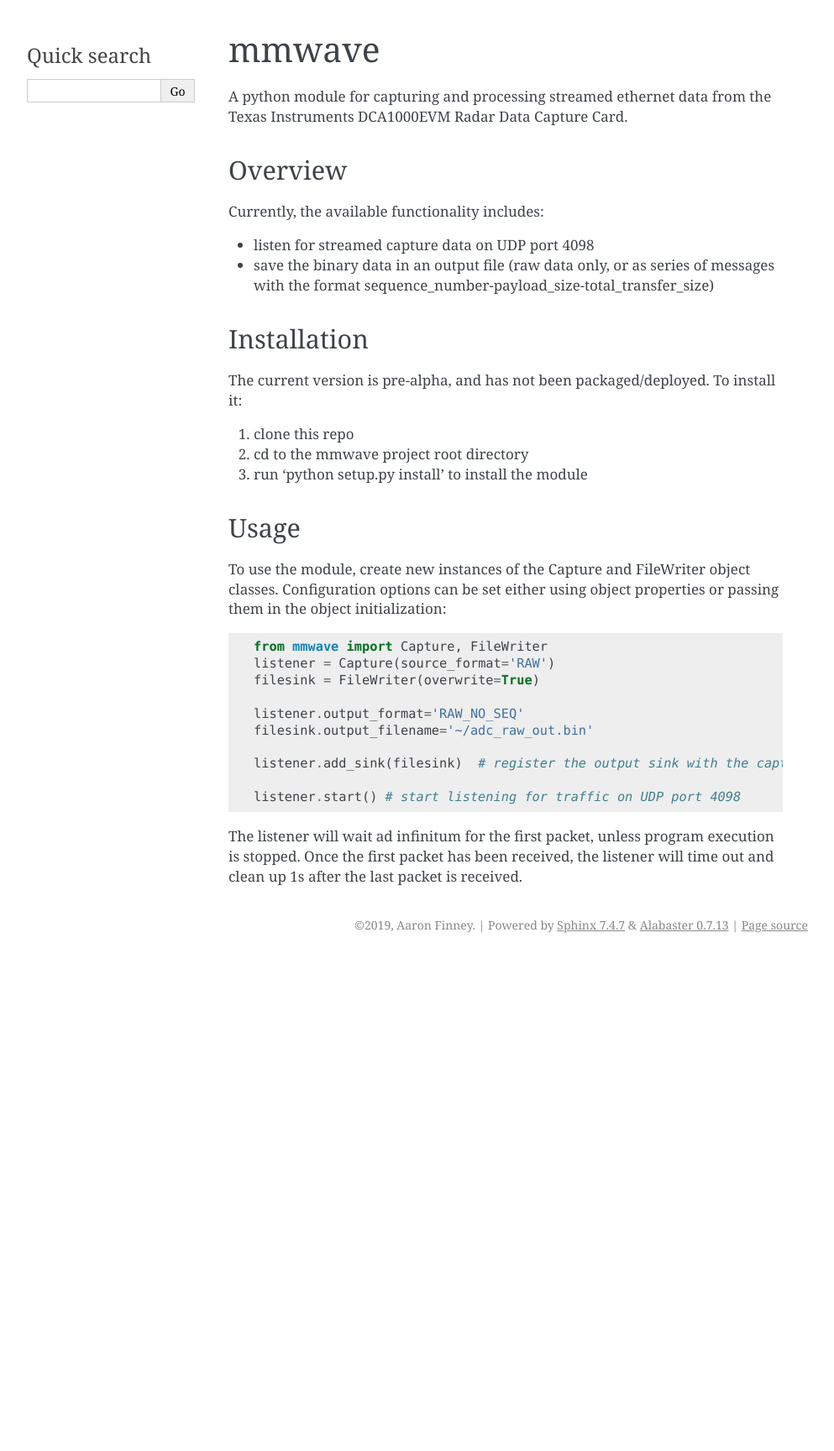
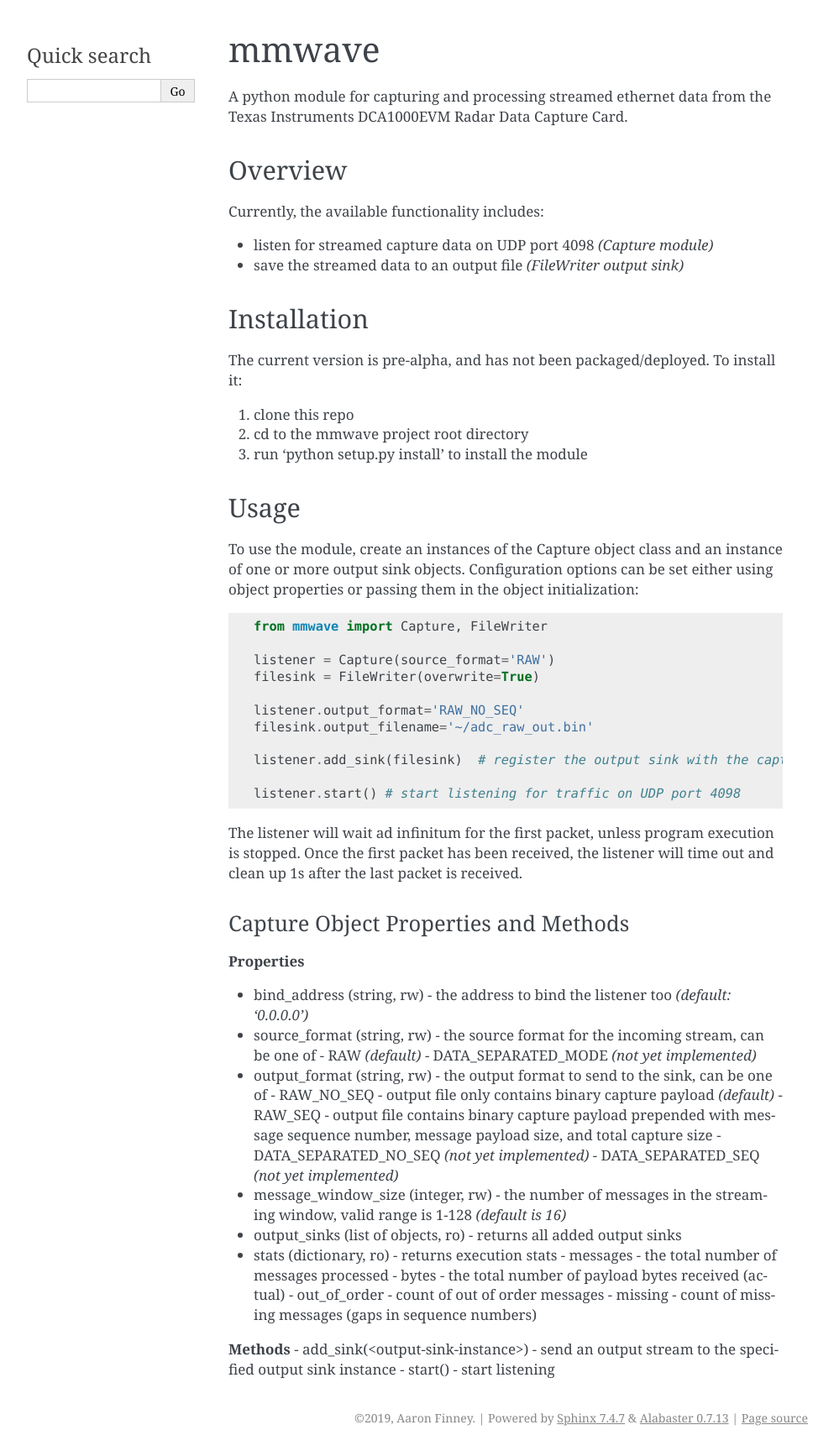
Before and after one commit to bitsforbrains/mmwave, a Sphinx documentation site: the page built from docs/index.rst, in a window 1280 px wide. Shown: the whole page at 84% size, without its empty margins (148-1141 px from the left). Built offline with Sphinx 7.4.7, drawn with Linux system fonts in a browser that asks for light colours; before the commit the page ends 1141 px from its top, so only the background shows below that.

Commit message:
small doc update

```diff
--- a/docs/index.rst
+++ b/docs/index.rst
@@ -9,8 +9,9 @@ Overview
 --------
 Currently, the available functionality includes:
 
-* listen for streamed capture data on UDP port 4098
-* save the binary data in an output file (raw data only, or as series of messages with the format sequence_number-payload_size-total_transfer_size)
+- listen for streamed capture data on UDP port 4098 *(Capture module)*
+- save the streamed data to an output file *(FileWriter output sink)*
+
 
 
 Installation
@@ -26,11 +27,12 @@ The current version is pre-alpha, and has not been packaged/deployed. To install
 Usage
 -----
 
-To use the module, create new instances of the Capture and FileWriter object classes. Configuration options can be set either using object properties or passing them in the object initialization:
+To use the module, create an instances of the Capture object class and an instance of one or more output sink objects. Configuration options can be set either using object properties or passing them in the object initialization:
 
 .. code-block:: python
 
     from mmwave import Capture, FileWriter
+
     listener = Capture(source_format='RAW')
     filesink = FileWriter(overwrite=True)
 
@@ -42,3 +44,30 @@ To use the module, create new instances of the Capture and FileWriter object cla
     listener.start() # start listening for traffic on UDP port 4098
 
 The listener will wait ad infinitum for the first packet, unless program execution is stopped. Once the first packet has been received, the listener will time out and clean up 1s after the last packet is received.
+
+
+Capture Object Properties and Methods
+~~~~~~~~~~~~~~~~~~~~~~~~~~~~~~~~~~~~~
+
+**Properties**
+
+- bind_address (string, rw) - the address to bind the listener too *(default: '0.0.0.0')*
+- source_format (string, rw) - the source format for the incoming stream, can be one of
+  - RAW *(default)*
+  - DATA_SEPARATED_MODE *(not yet implemented)*
+- output_format (string, rw) - the output format to send to the sink, can be one of
+  - RAW_NO_SEQ - output file only contains binary capture payload *(default)*
+  - RAW_SEQ - output file contains binary capture payload prepended with message sequence number, message payload size, and total capture size
+  - DATA_SEPARATED_NO_SEQ *(not yet implemented)*
+  - DATA_SEPARATED_SEQ *(not yet implemented)*
+- message_window_size (integer, rw) - the number of messages in the streaming window, valid range is 1-128 *(default is 16)*
+- output_sinks (list of objects, ro) - returns all added output sinks
+- stats (dictionary, ro) - returns execution stats
+  - messages - the total number of messages processed
+  - bytes - the total number of payload bytes received (actual)
+  - out_of_order - count of out of order messages
+  - missing - count of missing messages (gaps in sequence numbers)
+
+**Methods**
+- add_sink(<output-sink-instance>) - send an output stream to the specified output sink instance
+- start() - start listening
```
